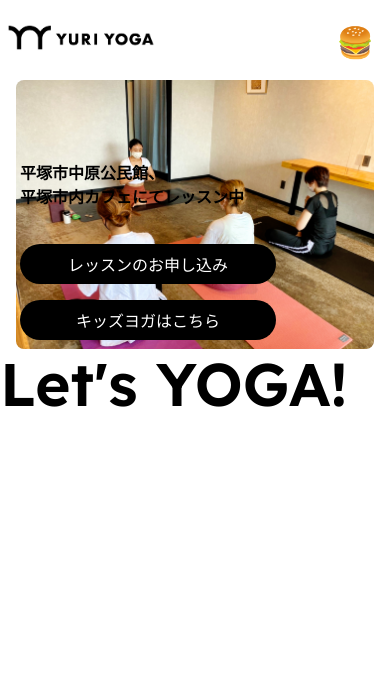
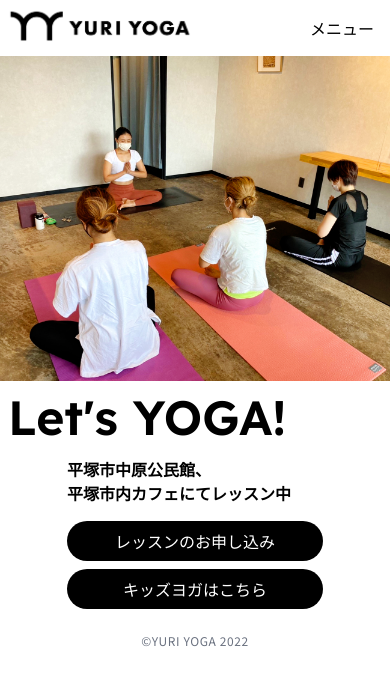
Before and after one commit to kawaidesign/yuriyoga, a Next.js app: page / in a window 390 px wide. Shown: the top 686 px of the page. Built offline with nearby package versions, Linux system fonts and the light colour scheme.

Commit message:
6th commit

```diff
--- a/components/Header.tsx
+++ b/components/Header.tsx
@@ -6,7 +6,7 @@ import Navbar from './Navbar';
 
 export default function Header() {
   return (
-    <div className='flex justify-between h-20 items-center'>
+    <div className='flex justify-between h-14 items-center md:h-20'>
       <Link href='/'>
         <a>
           <Image
@@ -19,7 +19,6 @@ export default function Header() {
         </a>
       </Link>
       <Navbar />
-      <MenuIcon />
     </div>
   );
 }
--- a/components/Layout.tsx
+++ b/components/Layout.tsx
@@ -12,6 +12,7 @@ const Layout: NextPage<Props> = ({ children, home }: Props) => {
       <div className='container mx-auto font-noto'>
         <Header />
         <main>{children}</main>
+        <p className='text-gray-500 text-xs mt-6 text-center tracking-wider'>©︎YURI YOGA 2022</p>
       </div>
     </>
   );
--- a/components/MenuIcon.tsx
+++ b/components/MenuIcon.tsx
@@ -1,7 +1,7 @@
 export default function MenuIcon() {
   return (
     <>
-      <p className='px-4 text-3xl md:hidden'>🍔</p>
+      <p className='px-4 text-3xl md:hidden'>メニュー</p>
     </>
   );
 }
--- a/components/Navbar.tsx
+++ b/components/Navbar.tsx
@@ -7,7 +7,10 @@ export default function Navbar() {
 
   return (
     <>
-      <ul className='flex justify-around w-2/4 items-center invisible md:visible'>
+      <div className='px-4 sm:px-0 md:hidden'>
+        <p className={commonStyle}>メニュー</p>
+      </div>
+      <ul className='hidden md:flex justify-around gap-6 items-center invisible md:visible'>
         <Link href='/kids'>
           <a>
             <li className={commonStyle}>キッズヨガ</li>
--- a/pages/index.tsx
+++ b/pages/index.tsx
@@ -10,24 +10,33 @@ const Home: NextPage = () => {
     <>
       <Layout>
         <div className='md:relative'>
-          <div
-            style={{ borderRadius: '8px' }}
-            className='mx-auto px-4 w-auto md:w-3/5 md:float-right md:px-0 lg:w-auto'
-          >
+          {/* SP表示時のメイン画像 */}
+          <div className='mb-3 w-full md:hidden'>
+            <Image
+              src='/images/main.jpg'
+              width={480}
+              height={400}
+              layout={'responsive'}
+              objectFit='cover'
+              alt='YURI YOGA'
+            />
+          </div>
+          {/* PC表示時のメイン画像 */}
+          <div className='hidden md:block mx-auto px-4 w-auto md:w-3/5 md:float-right md:px-0 lg:w-auto'>
             <Image
               src='/images/main.jpg'
               width={640}
               height={480}
               objectFit='cover'
               alt='YURI YOGA'
-              className='rounded-lg'
+              className='rounded-md'
             />
           </div>
-          <h1 className='font-readex text-6xl md:text-7xl md:absolute md:left-5 md:top-12 lg:text-8xl lg:left-5 lg:top-16'>
+          <h1 className='font-readex text-5xl px-2 mb-2 md:text-7xl md:absolute md:left-5 md:top-12 lg:text-8xl lg:left-5 lg:top-16'>
             Let&apos;s YOGA!
           </h1>
-          <div className='flex flex-col gap-4 absolute left-5 top-40 lg:top-48'>
-            <h2 className='text-l mb-5 lg:mb-7 lg:text-xl font-semibold'>
+          <div className='flex flex-col mx-auto w-64 gap-2 md:gap-4 md:absolute md:left-5 md:top-40 lg:top-48'>
+            <h2 className='text-l my-2 md:mb-5 lg:mb-7 lg:text-xl font-semibold'>
               平塚市中原公民館、
               <br />
               平塚市内カフェにてレッスン中
```
Also changed, not shown: public/images/main_sp.jpg (added).
